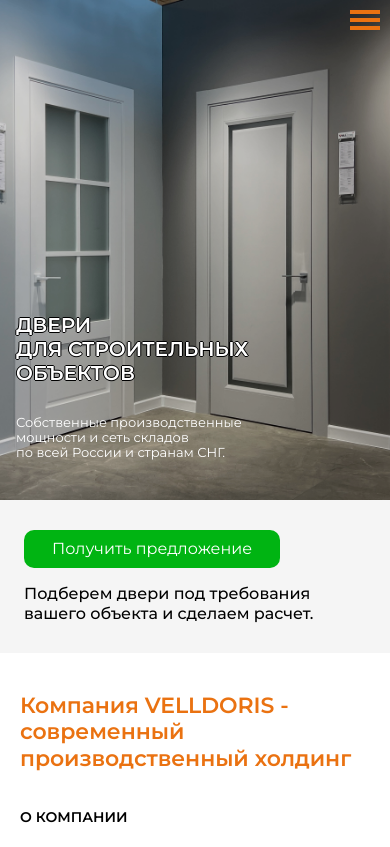
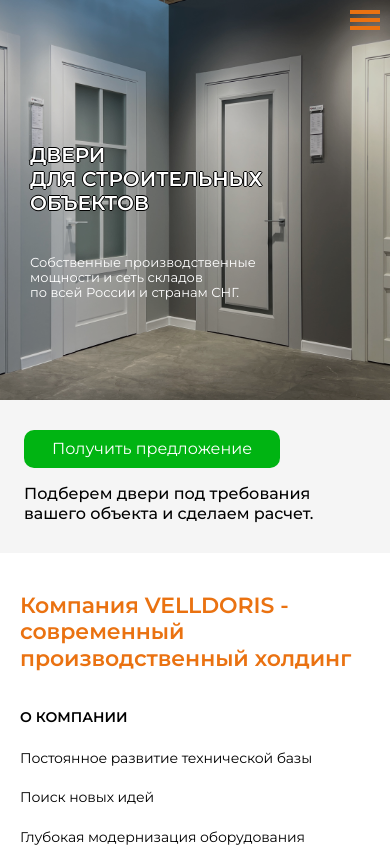
Before and after one commit to semenovapu/builder.velldoris.net, a React (Vite) app: page / in a window 390 px wide. Shown: the top 847 px of the page. Built offline with nearby package versions, Linux system fonts and the light colour scheme.

Commit message:
правки девушки

```diff
--- a/index.html
+++ b/index.html
@@ -2,6 +2,7 @@
 <html lang="en">
   <head>
     <meta charset="UTF-8" />
+    <meta name="viewport" content="width=device-width, initial-scale=1.0">
     <meta name="description" content="Мы предлагаем лучшие условия строительным компаниям и подрядчикам. Расчёт и доставка точно в срок, склады по всей России, индивидуальный подход."/>
     <title>VellDoris - коммерческое предложение партнёрам</title>
     <link rel="icon" href="/favicon.ico" type="image/x-icon">
--- a/src/components/Hero/Hero.module.scss
+++ b/src/components/Hero/Hero.module.scss
@@ -190,21 +190,32 @@
   //  Маленький мобильный
   @media (max-width: 480px) {
     &__imageContent {
-      padding: 60px 16px 40px 16px;
+      padding: 0px 0px 0px 30px;
     }
 
     &__title {
       font-size: 20px;
-      margin-bottom: 30px;
+      margin-bottom: 40px;
     }
 
     &__subtitle {
       font-size: 13px;
+      padding: 0px 0px 100px 0px;
     }
 
     &__button {
       font-size: 16px;
       padding: 10px 28px;
     }
+
+    &__image {
+    min-height: 400px;
+    background-size: cover;
+    background-position: center;
+    background-repeat: no-repeat;
+    position: relative;
+    display: flex;
+    align-items: flex-end;
+    }
   }
 }
--- a/src/components/Section_3/Production.module.scss
+++ b/src/components/Section_3/Production.module.scss
@@ -171,12 +171,20 @@
 
   //  Маленький мобильный
   @media (max-width: 480px) {
+    &__header {
+    margin: 40px 0 50px 0;
+    }
+
     &__mainTitle {
       font-size: 20px;
+      margin: 0 10px 0 10px;
+      padding: 0;
     }
 
     &__contTitle {
       font-size: 16px;
+      margin: 0 10px 0 10px;
+      padding: 0;
     }
 
     &__subTitle,
--- a/src/components/Section_6/CallRequest.module.scss
+++ b/src/components/Section_6/CallRequest.module.scss
@@ -136,13 +136,19 @@
       font-size: 18px;
     }
 
+    &__formSection {
+      min-height: 0px;
+    }
+
     &__formTitle {
       font-size: 18px;
-      margin: 24px 0 0 16px;
+      margin: 200px 0px 0px 30px;
+      padding: 0;
     }
 
     &__disclaimer {
-      margin: 5px 0 24px 16px;
+     font-size: 12px;
+      margin: 5px 0 24px 30px;
     }
   }
 }
```
